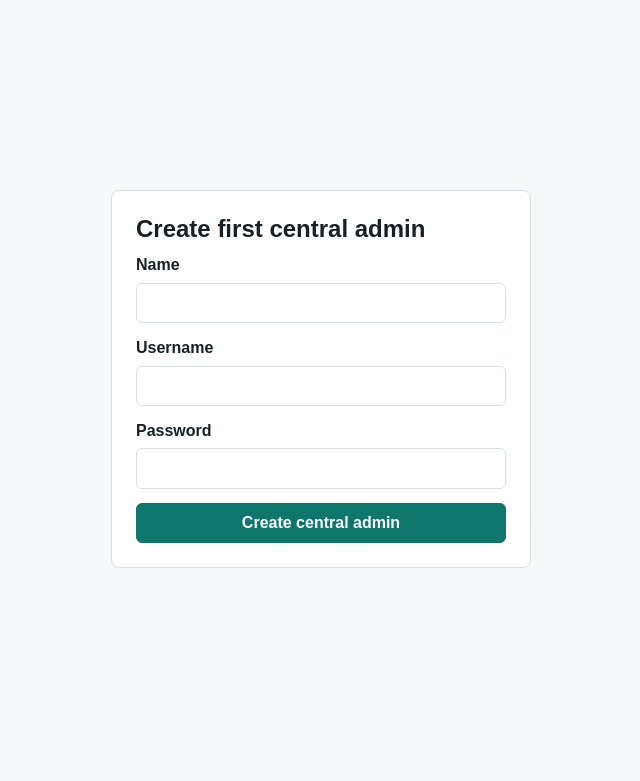
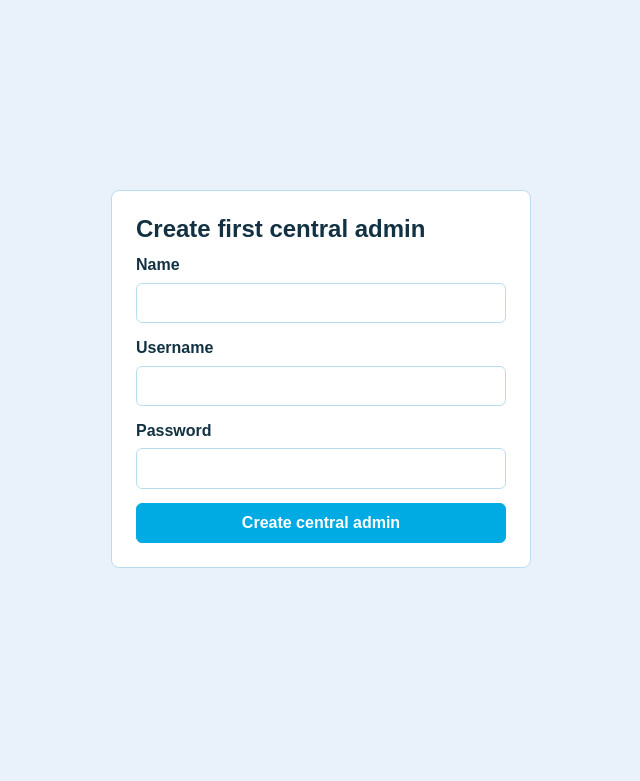
Before and after one commit to joamel01/Planning_chart, a PHP site: page /setup_admin.php in a window 1280 px wide. Shown: the top 781 px of the page, without its empty margins (319-959 px from the left). Run offline with PHP 8.4, Linux system fonts and the light colour scheme; data that the repository does not hold is empty.

Commit message:
Update theme colors

```diff
--- a/assets/app.css
+++ b/assets/app.css
@@ -1,15 +1,20 @@
 :root {
-    --bg: #f5f7f8;
+    --bg: #e9f1fa;
     --surface: #ffffff;
-    --surface-2: #edf2f4;
-    --text: #162026;
-    --muted: #5c6a72;
-    --line: #d9e0e4;
-    --accent: #0f766e;
-    --accent-strong: #0b5f59;
-    --danger: #b42318;
-    --ok: #16784d;
-    --focus: #f2b705;
+    --surface-2: #d8ecf8;
+    --surface-3: #f5fbff;
+    --text: #123243;
+    --muted: #587386;
+    --line: #b9ddf0;
+    --accent: #00abe4;
+    --accent-strong: #007faf;
+    --accent-soft: #c8edfb;
+    --danger: #b93832;
+    --danger-soft: #ffeceb;
+    --ok: #0b765a;
+    --ok-soft: #e3f8f1;
+    --warning-soft: #fff7d8;
+    --focus: #7adcfb;
 }
 
 * {
```
Also changed, not shown: other parts of assets/app.css (+15 -13 lines).
